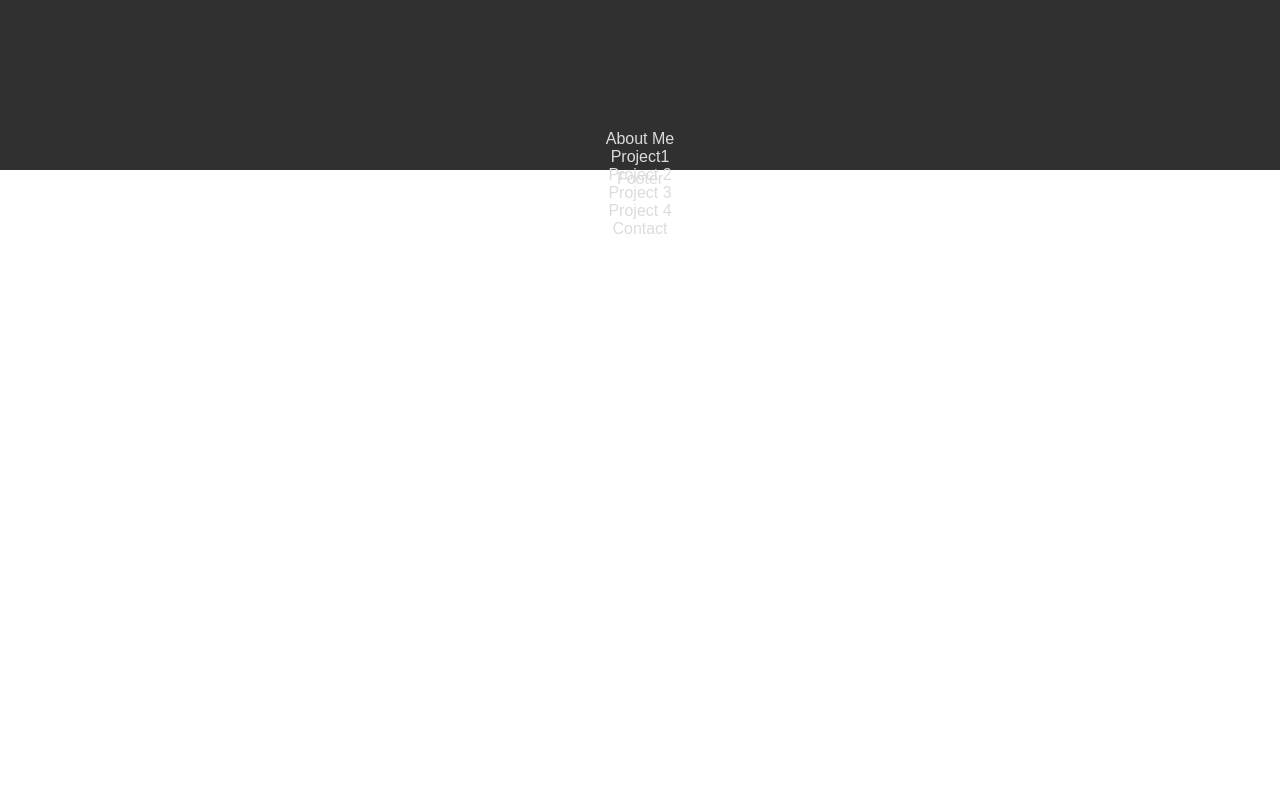
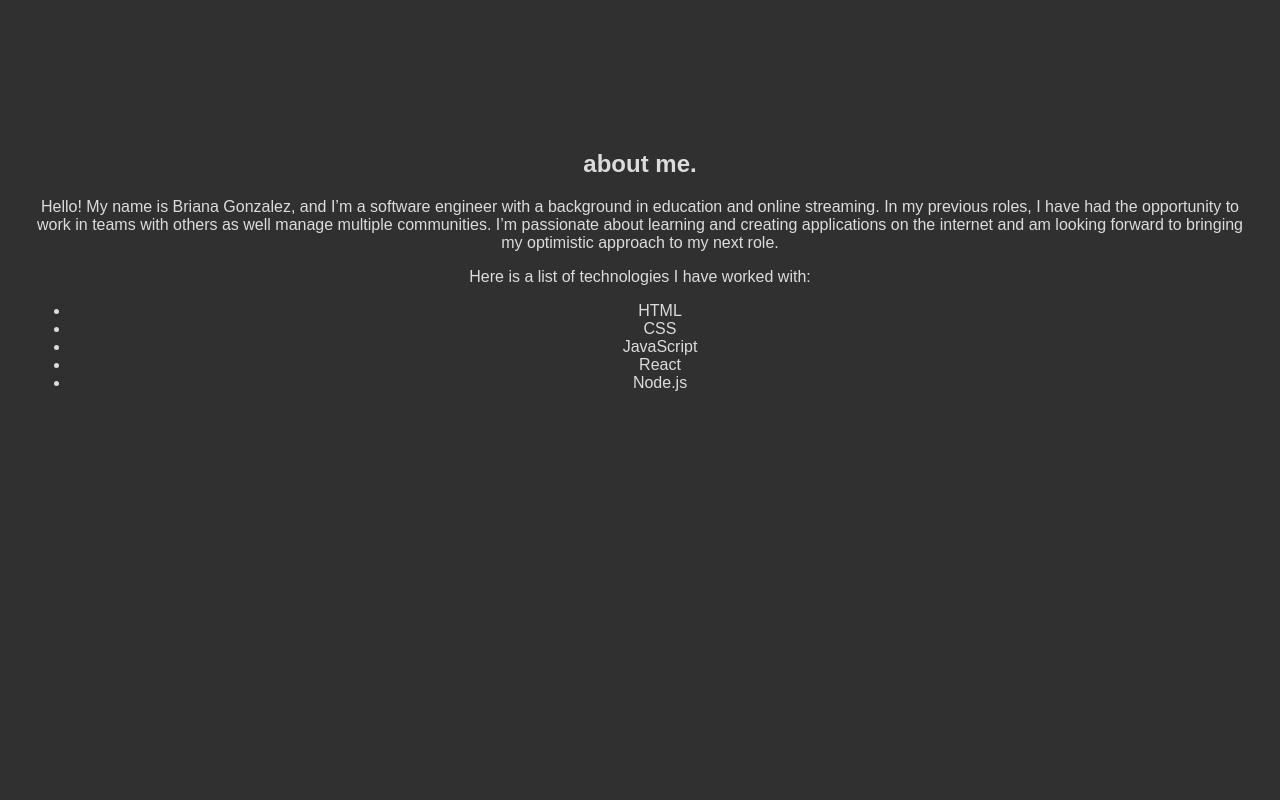
Before and after one commit to Bri-Gonzalez/Portfolio, a React (Create React App) app in the folder client/: page / in a window 1280 px wide. Shown: the part 700-1500 px from the top of the page. Before the commit the page ends 938 px from the top, so only its background shows below. Built offline with nearby package versions, Linux system fonts and the light colour scheme; a web font is replaced by a local one.

Commit message:
installed mui icons

```diff
--- a/client/package.json
+++ b/client/package.json
@@ -3,6 +3,7 @@
   "version": "0.1.0",
   "private": true,
   "dependencies": {
+    "@mui/icons-material": "^5.1.0",
     "@testing-library/jest-dom": "^5.15.0",
     "@testing-library/react": "^11.2.7",
     "@testing-library/user-event": "^12.8.3",
--- a/client/src/App.jsx
+++ b/client/src/App.jsx
@@ -7,11 +7,11 @@ import MainContainer from './container/MainContainer'
 function App() {
   return (
     <div className="App">
-      <Layout>
+      {/* <Layout> */}
         <Routes>
           <Route path='/' element={<MainContainer/>} />
         </Routes>
-      </Layout>
+      {/* </Layout> */}
     </div>
   )
 }
--- a/client/src/components/Nav/Nav.css
+++ b/client/src/components/Nav/Nav.css
@@ -1,6 +1,6 @@
 .nav {
   align-items: center;
-  background-color: #303030f9;
+  background-color: #303030fc;
   justify-content: flex-end;
   display: flex;
   height: 70px;
--- a/client/src/container/MainContainer.css
+++ b/client/src/container/MainContainer.css
@@ -1,5 +1,6 @@
 .main-container {
+  background-color: #303030;
   flex: 1 0 auto;
-  height: 100%;
-  justify-content: space-between;
+  /* height: 100%;
+  justify-content: space-between; */
 }
--- a/client/src/container/MainContainer.jsx
+++ b/client/src/container/MainContainer.jsx
@@ -1,3 +1,5 @@
+import './MainContainer.css'
+import Layout from '../layout/Layout'
 import Home from '../screens/Home/Home'
 import AboutMe from '../screens/AboutMe/AboutMe'
 import Project1 from '../screens/Projects/Project1/Project1'
@@ -9,6 +11,7 @@ import Contact from '../screens/Contact/Contact'
 function MainContainer() {
   return (
     <div className='main-container'>
+      <Layout>
         <Home />
         <AboutMe />
         <Project1 />
@@ -16,6 +19,7 @@ function MainContainer() {
         <Project3 />
         <Project4 />
         <Contact />
+      </Layout>
     </div>
   )
 }
--- a/client/src/screens/AboutMe/AboutMe.css
+++ b/client/src/screens/AboutMe/AboutMe.css
@@ -1,2 +1,3 @@
-.about-me {
+.about {
+  height: 95vh;
 }
--- a/client/src/screens/AboutMe/AboutMe.jsx
+++ b/client/src/screens/AboutMe/AboutMe.jsx
@@ -3,7 +3,23 @@ import './AboutMe.css'
 function AboutMe() {
   return (
     <section id='about' className='about'>
-      About Me
+      <h2>about me.</h2>
+      <div>
+        <p>Hello! My name is Briana Gonzalez, and I’m a software engineer with a background in education and online streaming. In my previous roles, I have had the opportunity to work in teams with others as well manage multiple communities. I’m passionate about learning and creating applications on the internet and am looking forward to bringing my optimistic approach to my next role. </p>
+        <p>Here is a list of technologies I have worked with: </p>
+      </div>
+      <div>
+        <div>
+          <ul>
+            <li>HTML</li>
+            <li>CSS</li>
+            <li>JavaScript</li>
+            <li>React</li>
+            <li>Node.js</li>
+          </ul>
+        </div>
+        <div></div>
+      </div>
     </section>
   )
 }
```
Also changed, not shown: 1 other file (tests, documents, lock files or other folders). Lines whose indentation alone changed are shown as unchanged.
